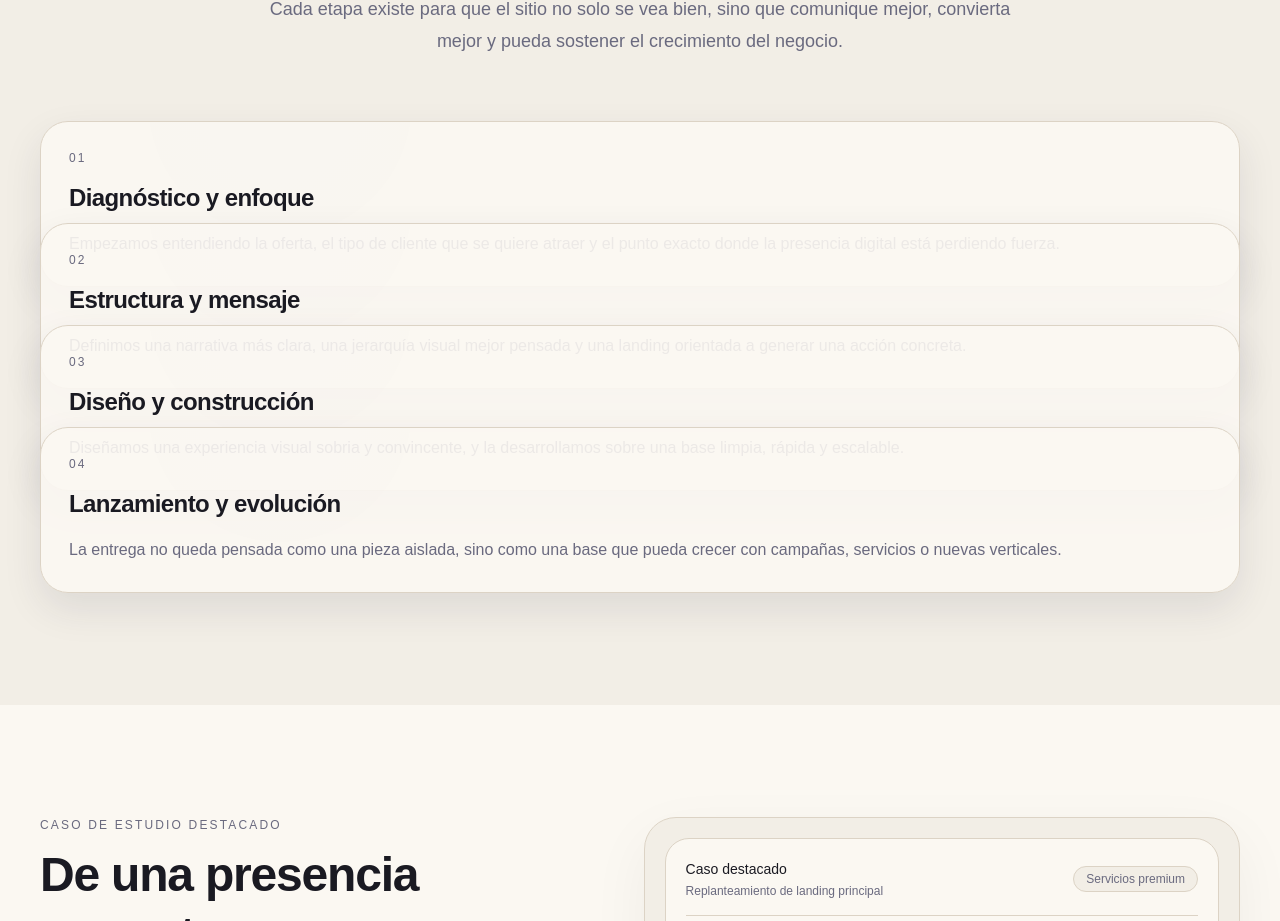
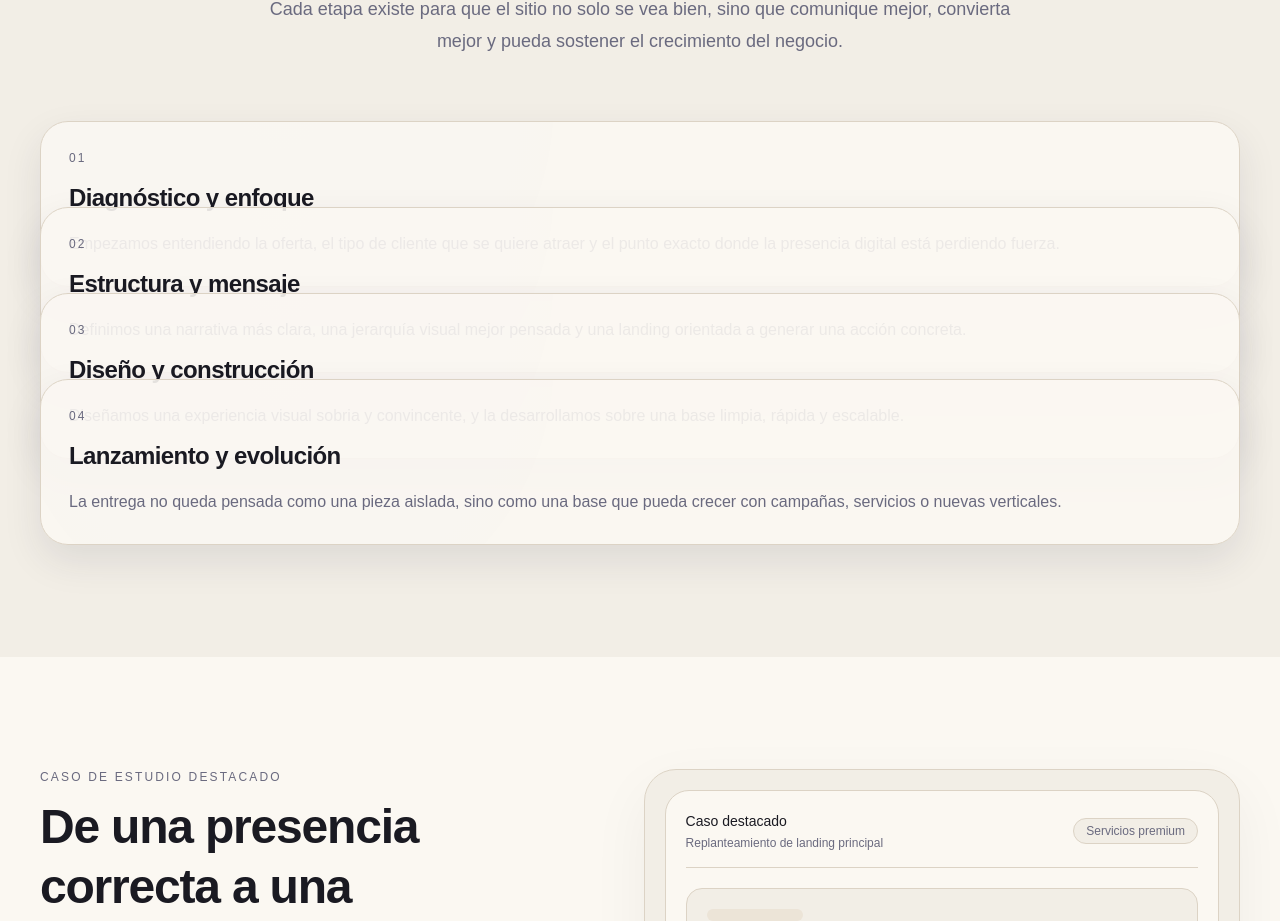
Before and after one commit to Dryctis/NorthStar-Studio, a Next.js app: page / in a window 1280 px wide. Shown: the part 3500-4421 px from the top of the page. Built offline with nearby package versions, Linux system fonts and the light colour scheme.

Commit message:
Increase process stack visibility with subtle stronger motion

```diff
--- a/features/homepage/sections/process-section.tsx
+++ b/features/homepage/sections/process-section.tsx
@@ -54,20 +54,20 @@ type ProcessStepCardProps = {
 
 function ProcessStepCard({ step, index, total, scrollYProgress }: ProcessStepCardProps) {
   const prefersReducedMotion = useReducedMotion();
-  const start = index * (0.58 / total);
-  const end = start + 0.24;
+  const start = index * (0.64 / total);
+  const end = start + 0.27;
 
   const cardProgress = useTransform(scrollYProgress, [start, end], [0, 1]);
-  const y = useTransform(cardProgress, [0, 1], [26, 0]);
-  const opacity = useTransform(cardProgress, [0, 1], [0.62, 1]);
-  const scale = useTransform(cardProgress, [0, 1], [0.985, 1]);
-  const glowOpacity = useTransform(cardProgress, [0, 1], [0, 0.13]);
+  const y = useTransform(cardProgress, [0, 1], [40, 0]);
+  const opacity = useTransform(cardProgress, [0, 1], [0.45, 1]);
+  const scale = useTransform(cardProgress, [0, 1], [0.97, 1]);
+  const glowOpacity = useTransform(cardProgress, [0, 1], [0, 0.2]);
 
   return (
     <motion.div
       className="relative lg:sticky"
       style={{
-        top: `calc(6rem + ${index * 1.4}rem)`,
+        top: `calc(6rem + ${index * 1.15}rem)`,
         y: prefersReducedMotion ? 0 : y,
         opacity: prefersReducedMotion ? 1 : opacity,
         scale: prefersReducedMotion ? 1 : scale,
@@ -99,7 +99,7 @@ export function ProcessSection() {
   const stackRef = useRef<HTMLDivElement | null>(null);
   const { scrollYProgress } = useScroll({
     target: stackRef,
-    offset: ["start 80%", "end 42%"],
+    offset: ["start 82%", "end 36%"],
   });
 
   return (
@@ -115,7 +115,7 @@ export function ProcessSection() {
 
       <div ref={stackRef} className="relative mt-10 space-y-4 sm:mt-12 sm:space-y-5 lg:mt-16 lg:space-y-0">
         {steps.map((step, index) => (
-          <div key={step.number} className={index === 0 ? "" : "lg:-mt-16"}>
+          <div key={step.number} className={index === 0 ? "" : "lg:-mt-20"}>
             <ProcessStepCard
               step={step}
               index={index}
```
